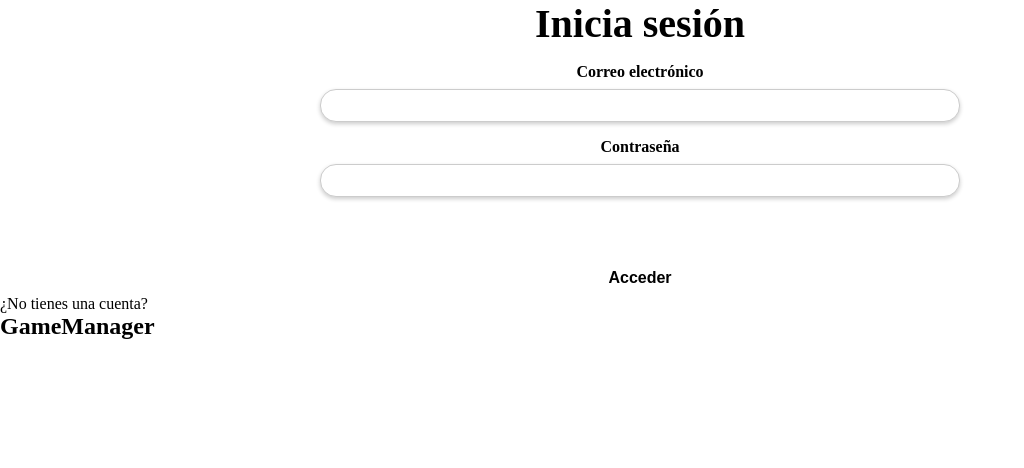
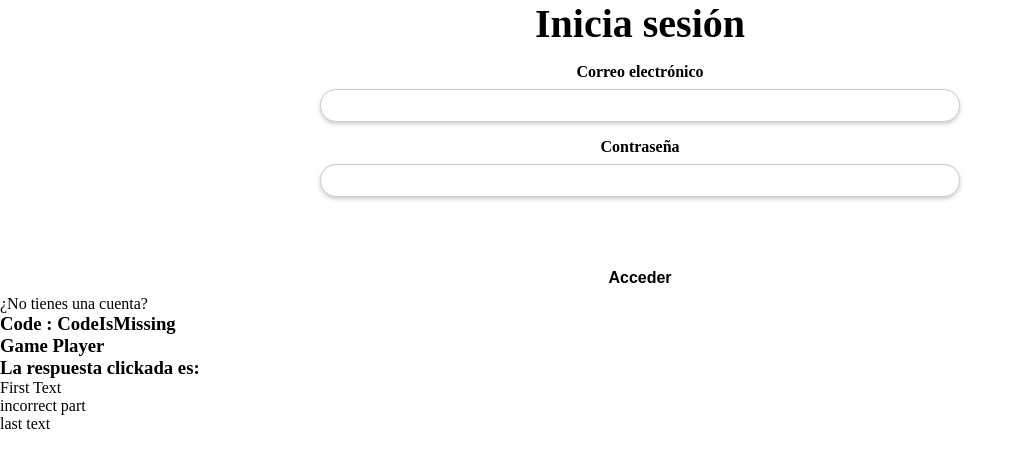
Before and after one commit to jauregiazcue/fullStack_group_project, a React (Vite) app in the folder client/: page / in a window 1280 px wide. Shown: the top 468 px of the page, without its empty margins (0-1024 px from the left). Built offline with nearby package versions, Linux system fonts and the light colour scheme; no server answers.

Commit message:
cleaned game player, questioncomponent and gamemanager

```diff
--- a/client/src/components/WaitingRoom/WaitingRoomPlayer.jsx
+++ b/client/src/components/WaitingRoom/WaitingRoomPlayer.jsx
@@ -38,11 +38,11 @@ function WaitingRoomPlayer({game}) {
     }, [playerAvatar])
 
 
-    handleAvatarClick = () => {
+    let handleAvatarClick = () => {
         setAvatarSelectionActive(!avatarSelectionActive);
     };
 
-    handleAvatarChange = async (newAvatar) => {
+    let handleAvatarChange = async (newAvatar) => {
         setPlayerAvatar(newAvatar);
 
         const editedAvatar = await fetchData(`/game/edit/${game.code}/${playerID}`, "PUT", {avatar: newAvatar});
--- /dev/null
+++ b/client/src/components/game/GameHost/GameHost.jsx
@@ -0,0 +1,11 @@
+
+function GameHost() {
+
+    return (
+        <section className="gameHost">
+          <h1>Game Host</h1>
+        </section>
+    );
+}
+
+export default GameHost;
--- /dev/null
+++ b/client/src/components/game/GamePlayer/GamePlayer.jsx
@@ -0,0 +1,13 @@
+import QuestionComponent from "../../questionComponent/QuestionComponent";
+
+function GamePlayer({ question }) {
+  question ? question = question : question = "#First Text# @incorrect part@ #last text#";
+  return (
+    <section className="gamePlayer">
+      <h1>Game Player</h1>
+      <QuestionComponent question={question} />
+    </section>
+  );
+}
+
+export default GamePlayer;
--- a/client/src/components/questionComponent/QuestionComponent.jsx
+++ b/client/src/components/questionComponent/QuestionComponent.jsx
@@ -1,14 +1,14 @@
 import { nanoid } from 'nanoid'
 import { useState } from 'react'
-const QuestionComponent = () => {
+const QuestionComponent = ({question}) => {
     const [resultado, setResultado] = useState(false);
     const checkAnswer = (answerIdentifier, keyAnswers) =>{
         return (keyAnswers.find((element)=>{
             return element[0] == answerIdentifier;
         }))[1].toString();
     }
-    const mockData = "#El equipo de los X-men esta compuesto por personajes como# @Popeye,@ #Lobezno o Ciclope#";
-    const fragments = mockData.match(/([#@][^#@]+[#@])/g);
+
+    const fragments = question.match(/([#@][^#@]+[#@])/g);
     const keyAnswers = []
     const idFragments = fragments.map((fragment)=>{
         const identifier = nanoid();
--- a/client/src/pages/game/GameManager.jsx
+++ b/client/src/pages/game/GameManager.jsx
@@ -1,22 +1,103 @@
-import { useContext,useEffect } from "react";
+import { useContext, useEffect, useState } from "react";
+import { useParams } from "react-router"
+import { io } from "socket.io-client";
 
+// Utils Imports
+import { getGameById } from "../../utils/api/game.js";
+import { getQuestion } from "../../utils/api/game.js";
+
+//Components Imports
 import { AuthContext } from "../../components/authContext/AuthContext.jsx";
-import { getGameById } from "../../utils/api/game.js";
+import GamePlayer from "../../components/game/GamePlayer/GamePlayer.jsx"
+import GameHost from "../../components/game/GameHost/GameHost.jsx"
+
 
 function GameManager() {
+    //---------------Init Variables---------------
+    //Set Context Variables
     let userData = useContext(AuthContext);
-    console.log("User Data", userData);
 
-    useEffect(() => {
-        if(userData) {
-            //getGameById(); //instead of gameById it needs to be getGameByHostId
+    //Set Params Variables
+    const code = useParams().gameId;
+
+    //Set State Variables
+    const [game, setGame] = useState();
+    const [isHost, setIsHost] = useState(false);
+
+    const [question, setQuestion] = useState(null);
+    const [socket, setSocket] = useState(null);
+    const [player, setPlayer] = useState(null);
+    //--------------------------------------------
+
+    useEffect(() => async () => {
+        setGame(await getGameById(code));
+
+        if (userData) {
+            if (game.host === userData._id) {
+                setIsHost(true);
+            }
         }
-    });
+
+        //Define the socket
+        defineSockets();
+
+        if (game.state === "started") {
+            setQuestion(handleGetQuestion());
+        }
+
+        const newSocket = defineSockets();
+        return () => {
+            newSocket.off("gameStarted");
+            newSocket.disconnect();
+        }
+
+    })
+
+    const handleGetQuestion = async () => {
+        const newQuestion = await getQuestion(game._id);
+        setQuestion(newQuestion);
+    }
+
+    const setShowingStats = async () => {
+        //TO DO
+    }
+
+    const defineSockets = () => {
+        const newSocket = io("http://localhost:3003");
+
+
+        newSocket.on("gameStarted", () => {
+            handleGetQuestion();
+        })
+
+        newSocket.on("questionStats", (stats) => {
+            setShowingStats(true);
+        })
+
+        newSocket.on("nextQuestion", (question) => {
+            setShowingStats(false);
+            handleGetQuestion();
+        })
+
+        newSocket.on("gameFinished", (question) => {
+            alert("partida finalizada");
+            // TODO mostra tus estadisticas.
+        })
+
+        setSocket(newSocket);
+        return newSocket;
+    }
 
     return (
         <section className="gameManager">
-            <h1>GameManager</h1>
-            {userData && <h1>{userData.nickname}</h1>}
+
+            <section className="topInfo">
+                <h1>Code : {code ? code : "CodeIsMissing"}</h1>
+            </section>
+            {isHost ?
+                <GameHost />
+                :
+                <GamePlayer question={question} />}
         </section>
     );
 }
```
Also changed, not shown: client/src/components/game/GameHost/GameHost.css (added), client/src/components/game/GamePlayer/GamePlayer.css (added), client/src/components/game/timer/Timer.css (added), client/src/components/game/timer/Timer.jsx (renamed from client/src/components/game/Timer.jsx).
